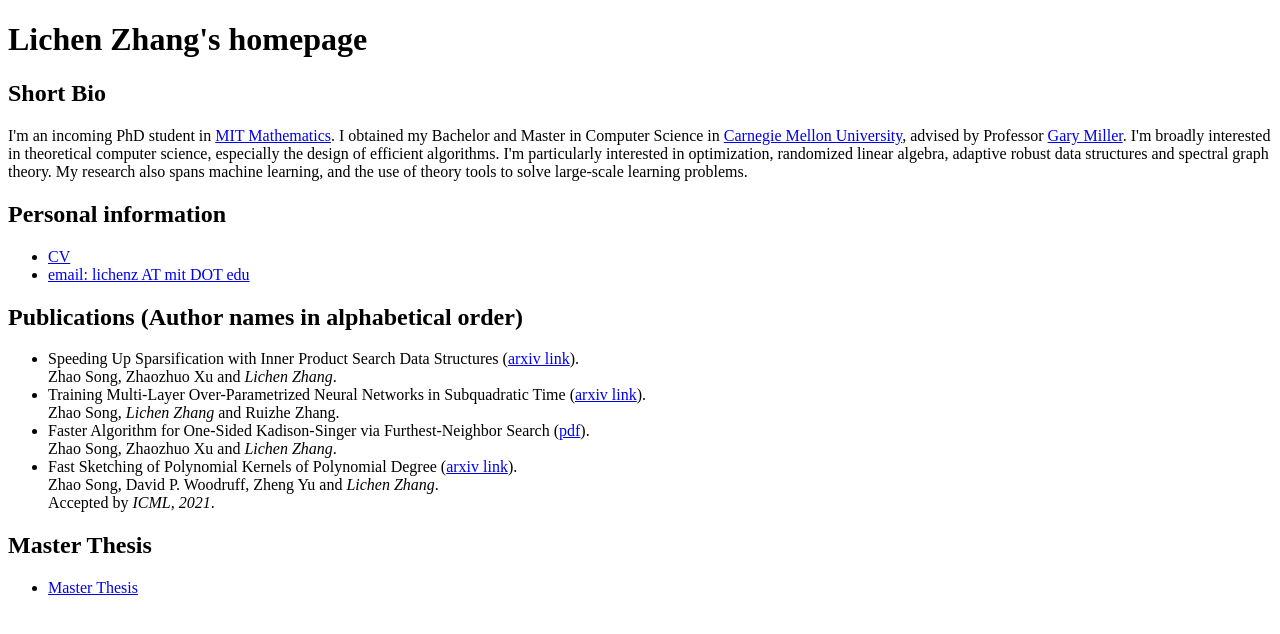
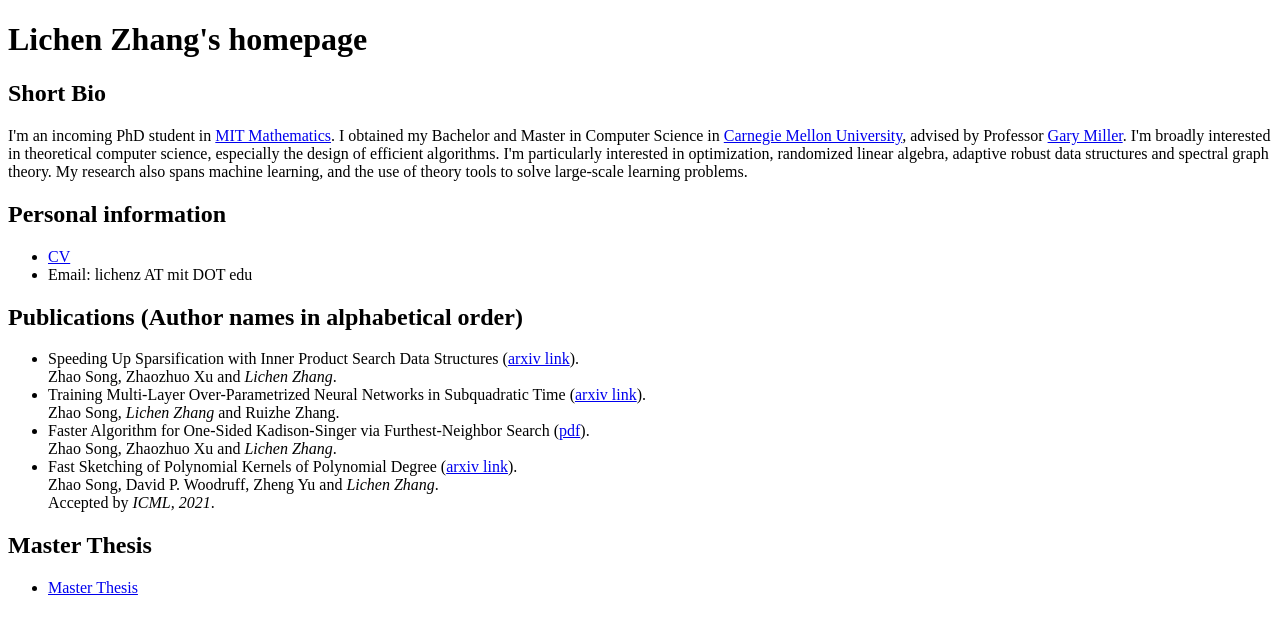
Before and after one commit to lczh/lczh.github.io, a plain HTML site: page index.html in a window 1280 px wide. Drawn offline with Linux system fonts and the light colour scheme.

Commit message:
emailUpdate

```diff
--- a/index.html
+++ b/index.html
@@ -13,7 +13,7 @@
 		<h2> Personal information </h2>
 		<ul>
 			<li> <a href = "CV.pdf"> CV </a> </li>
-			<li> <a href = "mailto: lichenz@mit.edu"> email: lichenz AT mit DOT edu </a> </li>
+			<li> Email: lichenz AT mit DOT edu </a> </li>
 		</ul>
 		</nav>
 		<!-- <div class = "container">
```
